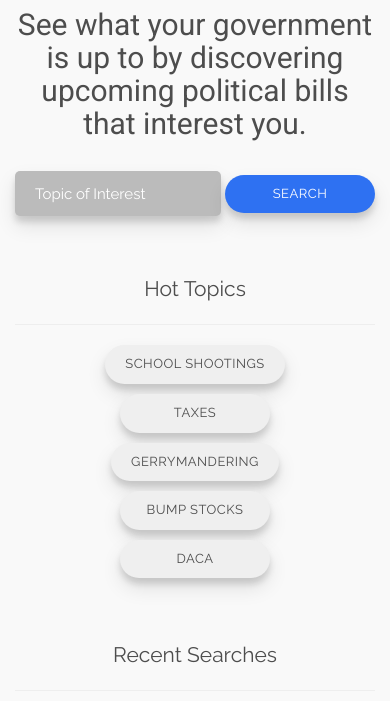
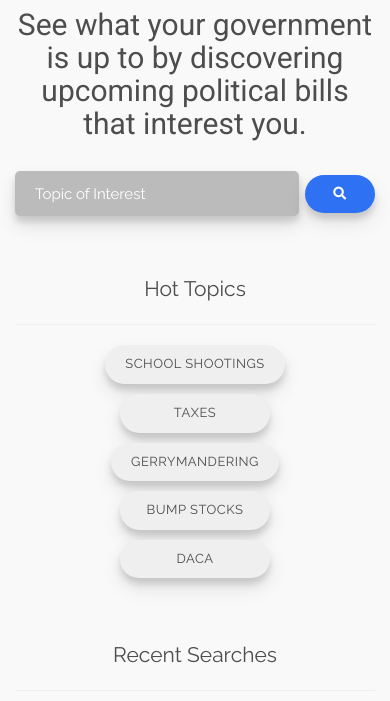
Before and after one commit to Robert-Queeney/Boring-Political-App, a website: page index.html in a window 390 px wide. Shown: the part 153-854 px from the top of the page. Drawn offline with nearby package versions, Linux system fonts and the light colour scheme; no server answers.

Commit message:
fixed search button to become smaller with magnifying glass icon on mobile

```diff
--- a/assets/styling/styles.less
+++ b/assets/styling/styles.less
@@ -104,6 +104,10 @@ h1 {
 
 
 // Button Styling
+
+.magnify-icon {
+    display: none;
+}
 
 .btn-default,.btn-primary,.btn-success,.btn-info,.btn-warning,.btn-danger,.btn-styling {
     border-radius:23px;
@@ -520,7 +524,7 @@ display: none;
 }
 
 
-@media (max-width: 769px) {
+@media (max-width: 768px) {
     header {
         text-align: center;
     }
@@ -551,10 +555,26 @@ display: none;
         display: block;
     }
 
+    .submit-btn-style span {
+        display: none;
+    }
+
+    .submit-btn-style {
+        min-width: 70px;
+    }
+
+    .magnify-icon {
+        display: block;
+    }
+    // .submit-btn-style:after {
+    //     content: '';
+    // }
+
+
 }
 
 
-@media (min-width: 770px) {
+@media (min-width: 769px) {
 
 
     #sidebar, #billHolder{
--- a/index.html
+++ b/index.html
@@ -50,7 +50,12 @@
                                         <div class="input-group">
                                             <input type="text" class="input-styling" placeholder="Topic of Interest" aria-label="Search for a topic" id="searchTopicInput1" >
                                             <span class="input-group-btn">
-                                                <button class="btn-styling submit-btn-style" aria-label="Search button" type="submit" id="searchTopicButton1">Search</button>
+                                                <button class="btn-styling submit-btn-style" aria-label="Search button" type="submit" id="searchTopicButton2">
+                                                    <span>Search</span>
+                                                    <div class="magnify-icon">
+                                                        <i class="fas fa-search"></i>
+                                                    </div>
+                                                </button>
                                             </span>
                                         </div>
                                     </div>
@@ -99,7 +104,12 @@
                                         <div class="input-group">
                                             <input type="text" class="input-styling" aria-label="Search for a topic" placeholder="Topic of Interest" id="searchTopicInput2">
                                             <span class="input-group-btn">
-                                                <button class="btn-styling submit-btn-style" aria-label="Search button" type="submit" id="searchTopicButton2">Search</button>
+                                                <button class="btn-styling submit-btn-style" aria-label="Search button" type="submit" id="searchTopicButton2">
+                                                    <span>Search</span>
+                                                    <div class="magnify-icon">
+                                                        <i class="fas fa-search"></i>
+                                                    </div>
+                                                </button>
                                             </span>
                                         </div>
                                     </div>
@@ -153,7 +163,12 @@
                                         <div class="input-group">
                                             <input type="text" class="input-styling" aria-label="Search for a topic" placeholder="Topic of Interest" id="searchTopicInput3">
                                             <span class="input-group-btn">
-                                                <button class="btn-styling submit-btn-style" aria-label="Search button" type="submit" id="searchTopicButton3">Search</button>
+                                                <button class="btn-styling submit-btn-style" aria-label="Search button" type="submit" id="searchTopicButton2">
+                                                    <span>Search</span>
+                                                    <div class="magnify-icon">
+                                                        <i class="fas fa-search"></i>
+                                                    </div>
+                                                </button>
                                             </span>
                                         </div>
                                     </div>
```
Also changed, not shown: assets/styling/styles.css.
